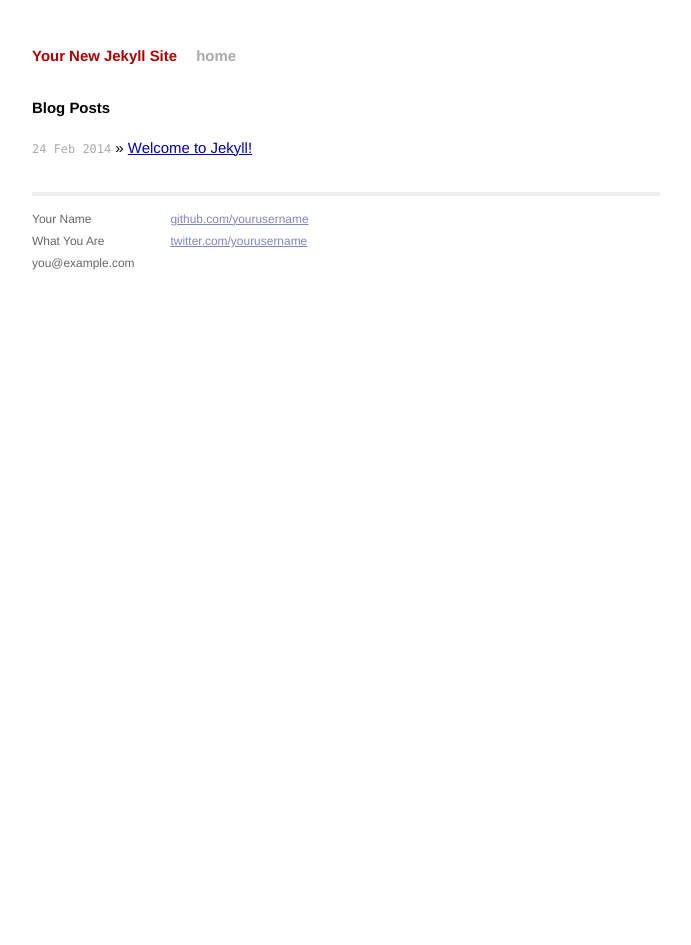
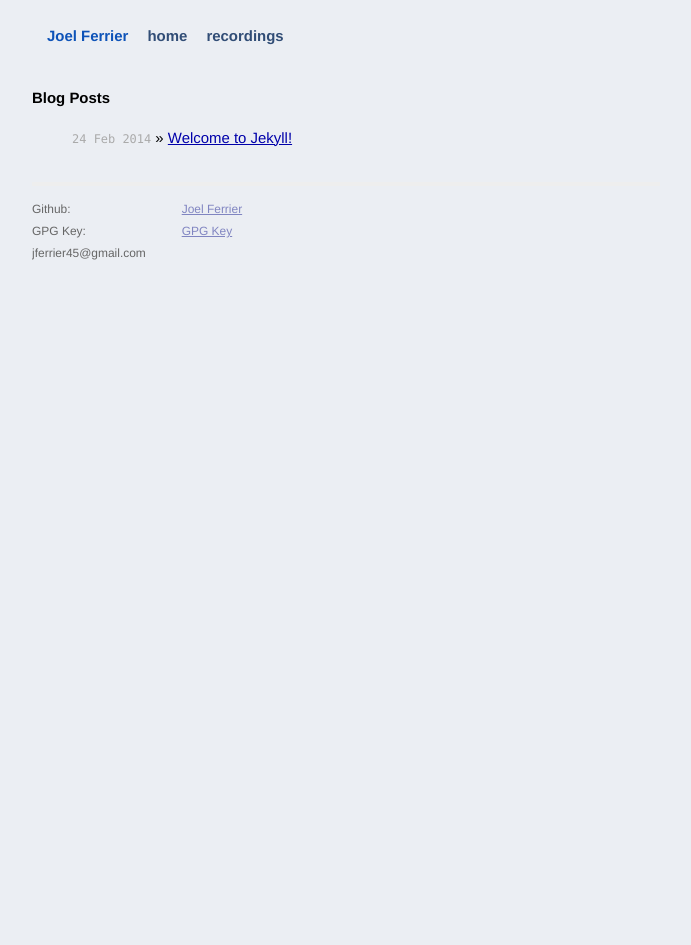
Before and after one commit to joelferrier/joelferrier.github.io, a Jekyll site: the page built from index.html, in a window 1280 px wide. Shown: the whole page, without its empty margins (294-985 px from the left). Built offline with Jekyll 4.4.1, drawn with Linux system fonts in a browser that asks for light colours; Markdown is read by kramdown in place of the engine named in the settings; after the commit the page ends 915 px from its top, so only the background shows below that.

Commit message:
tweaked defaults

```diff
--- a/_config.yml
+++ b/_config.yml
@@ -1,3 +1,3 @@
-name: Your New Jekyll Site
+name: Joel Ferrier
 markdown: redcarpet
 pygments: true
--- a/_layouts/default.html
+++ b/_layouts/default.html
@@ -19,6 +19,7 @@
           <div class="header">
             <h1 class="title"><a href="/">{{ site.name }}</a></h1>
             <a class="extra" href="/">home</a>
+            <a class="extra" href="http://soundcloud.com/split45/sets/dustin-fuentes-covers/s-jla6Y#t=0:16">recordings</a>
           </div>
 
           {{ content }}
@@ -26,15 +27,15 @@
           <div class="footer">
             <div class="contact">
               <p>
-                Your Name<br />
-                What You Are<br />
-                you@example.com
+                Github:<br />
+                GPG Key:<br />
+                jferrier45@gmail.com
               </p>
             </div>
             <div class="contact">
               <p>
-                <a href="https://github.com/yourusername">github.com/yourusername</a><br />
-                <a href="https://twitter.com/yourusername">twitter.com/yourusername</a><br />
+                <a href="https://github.com/joelferrier">Joel Ferrier</a><br />
+                <a href="blob/gpg.asc">GPG Key</a><br />
               </p>
             </div>
           </div>
--- a/css/main.css
+++ b/css/main.css
@@ -6,17 +6,17 @@
 
 /* Global Reset */
 * {
-  margin: 0;
-  padding: 0;
+  margin: 2;
+  padding: 2;
 }
 
 html, body { height: 100%; }
 
 body {
-  background-color: #FFF;
+  background-color: #EBEEF3;
   font: 13.34px Helvetica, Arial, sans-serif;
   font-size: small;
-  text-align: center;
+  text-align: left;
 }
 
 h1, h2, h3, h4, h5, h6 {
@@ -59,8 +59,9 @@ a:visited { color: #a0a; }
   font-size: 115%;
   text-align: justify;
   width: 42em;
-  margin: 3em auto 2em;
+  margin: 1em auto 2em;
   line-height: 1.5em;
+  background-color: #EBEEF3;
 }
 
 .header a {
@@ -71,10 +72,11 @@ a:visited { color: #a0a; }
 .title {
   display: inline-block;
   margin-bottom: 2em;
+  margin-left: 1em;
 }
 
 .title a {
-  color: #a00;
+  color: #0E53B8;
 }
 
 .title a:hover {
@@ -82,7 +84,7 @@ a:visited { color: #a0a; }
 }
 
 .header a.extra {
-  color: #aaa;
+  color: #314D76;
   margin-left: 1em;
 }
 
--- /dev/null
+++ b/robots.txt
@@ -0,0 +1,2 @@
+User-agent: *
+Disallow: /
```
Also changed, not shown: 1 other file.
